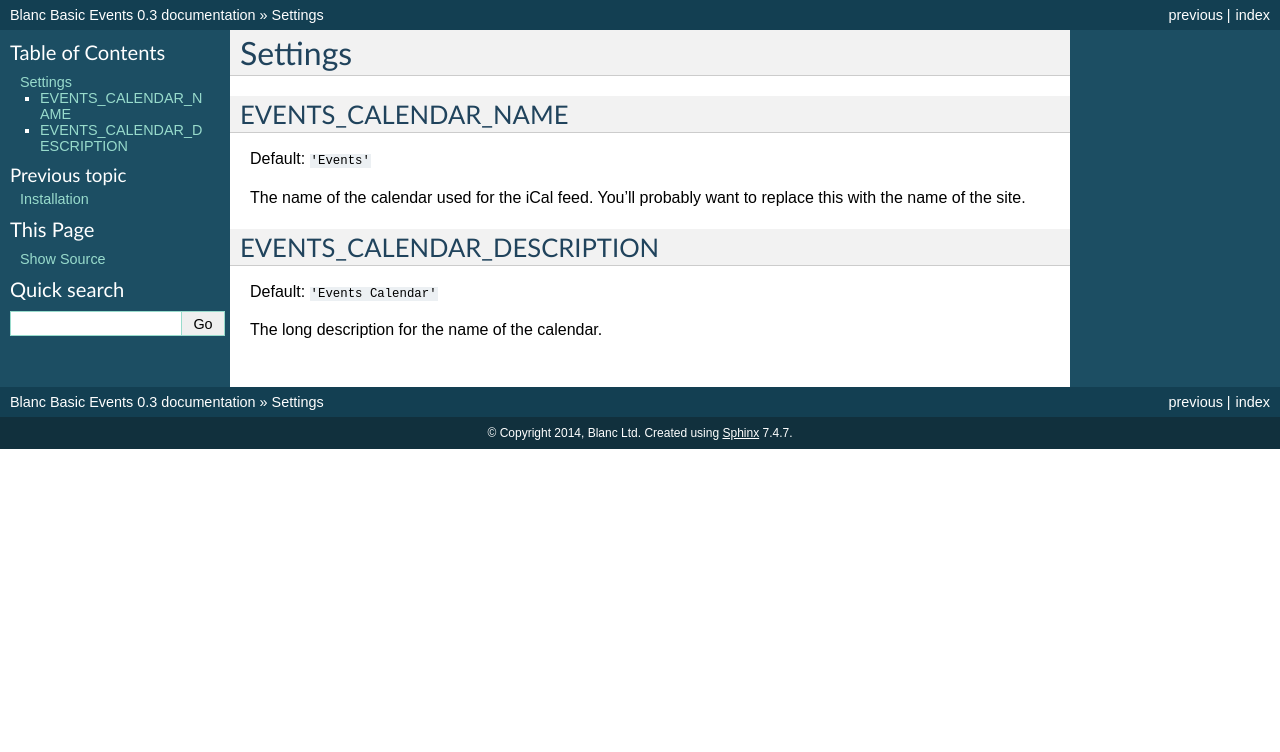
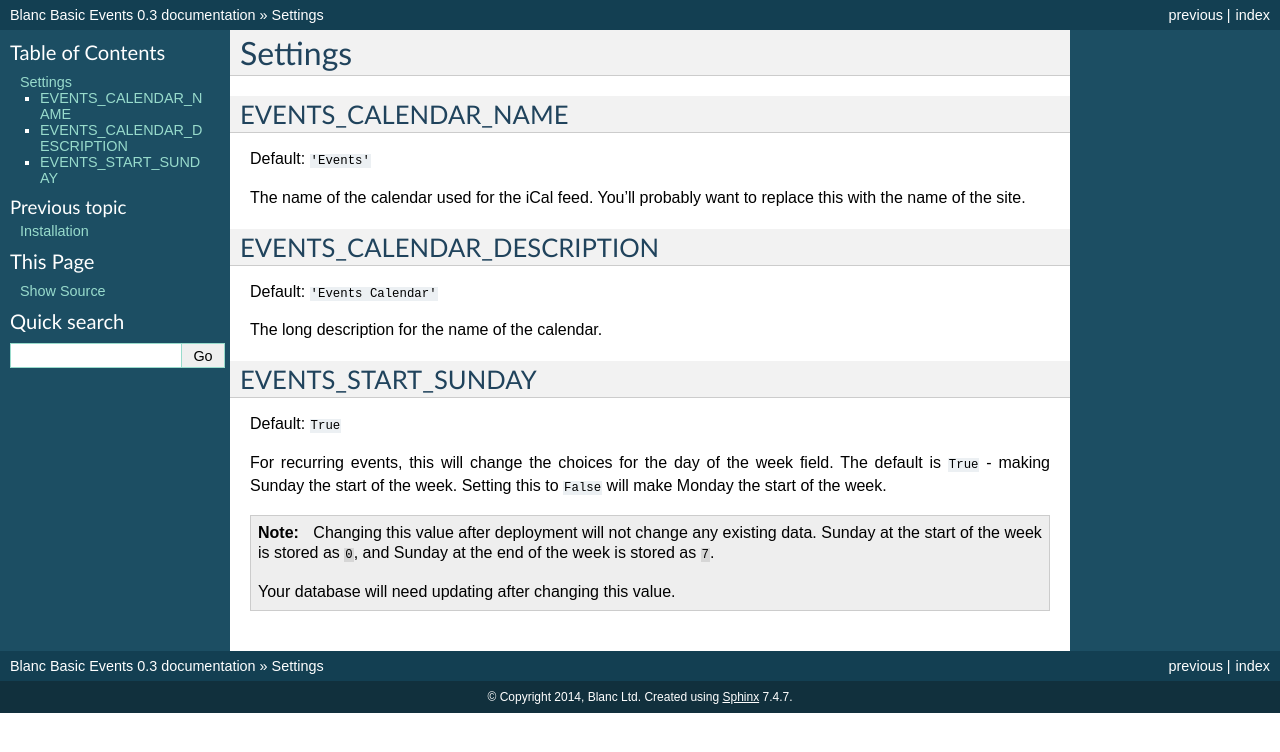
Before and after one commit to developersociety/blanc-basic-events, a Sphinx documentation site: the page built from docs/settings.rst, in a window 1280 px wide. Shown: the top 752 px of the page. Built offline with Sphinx 7.4.7, drawn with Linux system fonts in a browser that asks for light colours.

Commit message:
Fix for Sunday not being at the start of the week, along with EVENTS_START_SUNDAY setting

```diff
--- a/docs/settings.rst
+++ b/docs/settings.rst
@@ -17,3 +17,20 @@ EVENTS_CALENDAR_DESCRIPTION
 Default: ``'Events Calendar'``
 
 The long description for the name of the calendar.
+
+EVENTS_START_SUNDAY
+===================
+
+Default: ``True``
+
+For recurring events, this will change the choices for the day of the week
+field. The default is ``True`` - making Sunday the start of the week. Setting
+this to ``False`` will make Monday the start of the week.
+
+.. note::
+
+    Changing this value after deployment will not change any existing data.
+    Sunday at the start of the week is stored as ``0``, and Sunday at the end
+    of the week is stored as ``7``.
+
+    Your database will need updating after changing this value.
```
Also changed, not shown: 1 other file.
